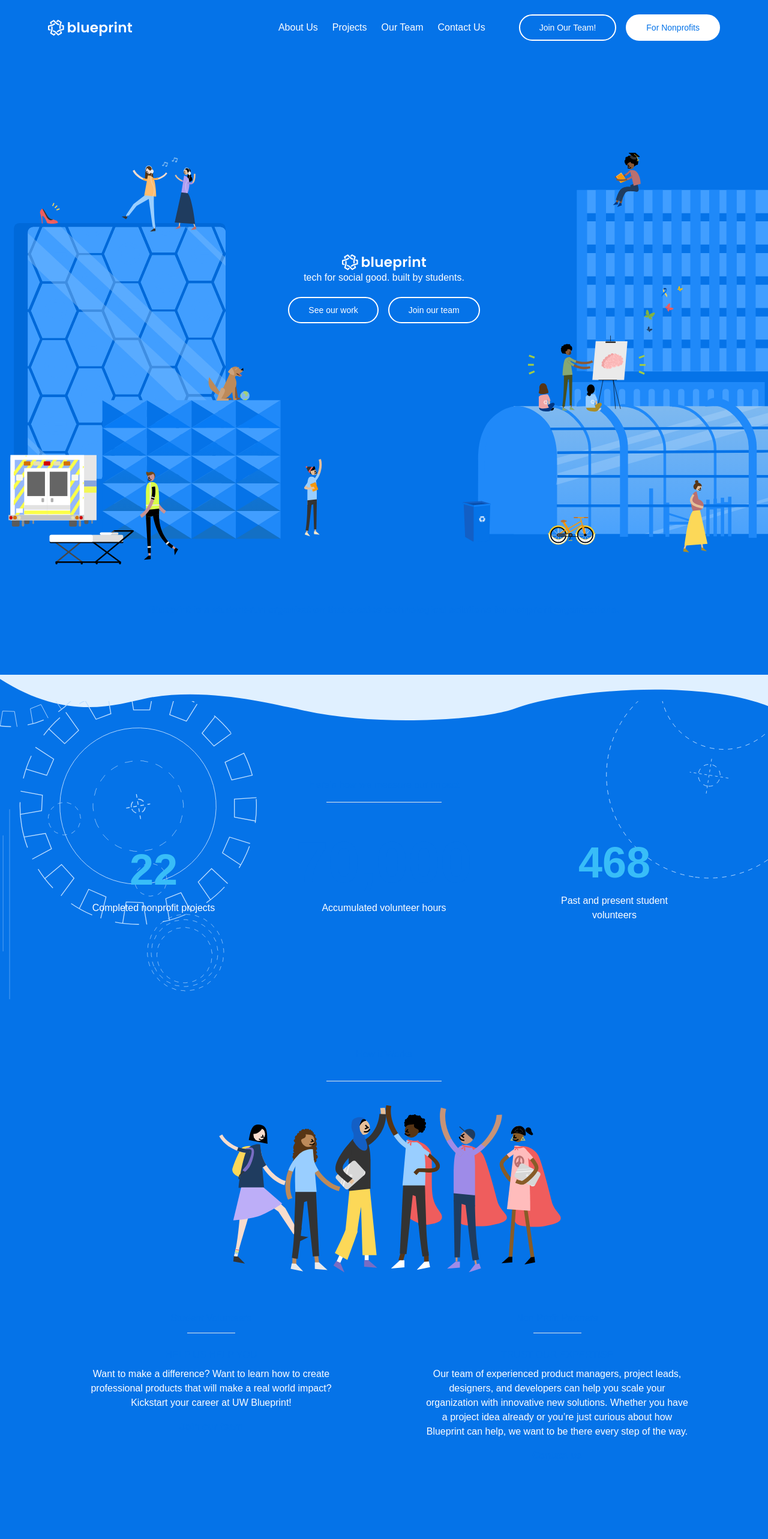
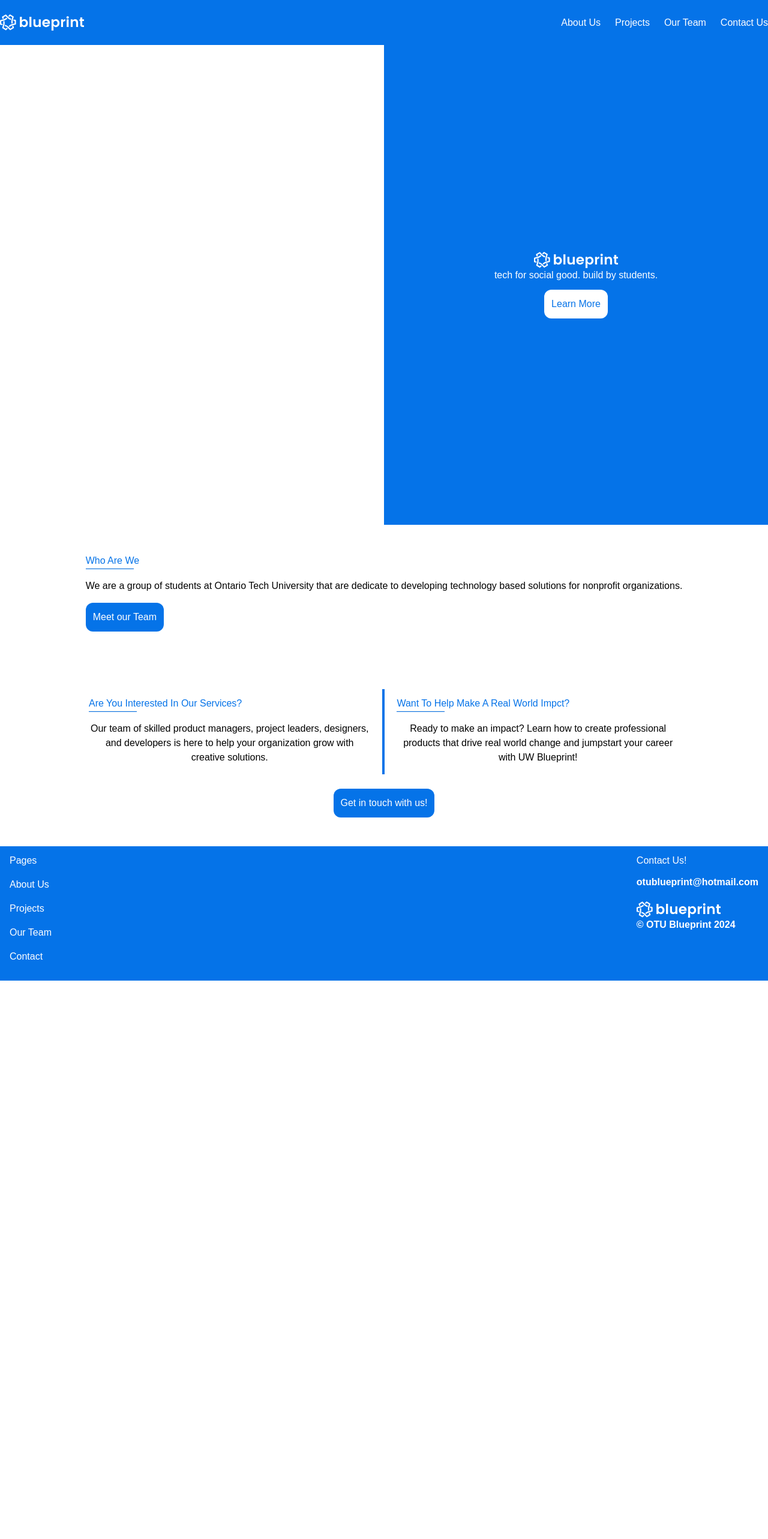
Before and after one commit to OTUBlueprint/OTUBlueprint, a Next.js app: page / in a window 1280 px wide. Shown: the top 2566 px of the page at 60% size. After the commit the page ends 1635 px from the top, so only its background shows below. Built offline with nearby package versions, Linux system fonts and the light colour scheme.

Commit message:
aaron_home_page - completed home page

```diff
--- a/src/app/components/Button.tsx
+++ b/src/app/components/Button.tsx
@@ -1,12 +1,10 @@
 export default function Button(props) {
-    const background = props.background || 'bg-blue';
-    const colour = props.colour || 'text-white';
+    const background = props.background || 'blue';
+    const colour = props.colour || 'white';
 
     return (
-        <button className={`border-white ${background} ${colour} hover:border-transparent hover:bg-sky-200
-                            hover:text-blue-100 h-auto py-2.5 text-sm px-8 border-2 border-solid
-                            rounded-full bg-transparent`}>
-            { props.text }
+        <button className={`bg-${background} text-${colour} rounded-xl p-3`}>
+            { props.children }
         </button>
     )
 }
--- a/src/app/components/NavBar.tsx
+++ b/src/app/components/NavBar.tsx
@@ -3,10 +3,10 @@
 const NavBar = () => (
     <nav className="flex items-center">
         <ul className="flex gap-6 items-center">
-            <li className="flex text-[var(--foreground)]"><Link href="/about" className="">About Us</Link></li>
-            <li className="flex text-[var(--foreground)]"><Link href="/projects" className="">Projects</Link></li>
-            <li className="flex text-[var(--foreground)]"><Link href="/team" className="">Our Team</Link></li>
-            <li className="flex text-[var(--foreground)]"><Link href="/contact" className="">Contact Us</Link></li>
+            <li className="flex text-white"><Link href="/about" className="">About Us</Link></li>
+            <li className="flex text-white"><Link href="/projects" className="">Projects</Link></li>
+            <li className="flex text-white"><Link href="/team" className="">Our Team</Link></li>
+            <li className="flex text-white"><Link href="/contact" className="">Contact Us</Link></li>
         </ul>
     </nav>
 );
--- a/src/app/globals.css
+++ b/src/app/globals.css
@@ -2,11 +2,11 @@
 @tailwind components;
 @tailwind utilities;
 
-:root {
-    --background: #0573e8; /* blue-500 */
-    --foreground: #ffffff;
-    --navbar-text-hover:
-}
+/*:root {*/
+/*    --background: #0573e8; !* blue-500 *!*/
+/*    --foreground: #ffffff;*/
+/*    --navbar-text-hover: */
+/*}*/
 
 * {
     box-sizing: border-box;
@@ -14,24 +14,13 @@
     padding: 0;
 }
 
-@media (prefers-color-scheme: dark) {
-    :root {
-        --background: #0573e8; /* blue-900 */
-        --foreground: #ffffff;
-    }
-}
+/*@media (prefers-color-scheme: dark) {*/
+/*    :root {*/
+/*        --background: #0573e8; !* blue-900 *!*/
+/*        --foreground: #ffffff;*/
+/*    }*/
+/*}*/
 
 body {
-    color: var(--foreground);
-    background: var(--background);
     font-family: Arial, Helvetica, sans-serif;
 }
-
-.content {
-    margin-left: auto;
-    margin-right: auto;
-    width: 100%;
-    max-width: 72rem;
-    padding-left: 1rem;
-    padding-right: 1rem
-}
--- a/src/app/layout/footer.tsx
+++ b/src/app/layout/footer.tsx
@@ -1,47 +1,46 @@
 import Link from "next/link";
+import Logo from "@/logos/blueprint-logo-with-text.svg";
 
 export default function Footer() {
     const date = new Date();
 
     return (
-        <footer className="w-full bg-blue md:bg-gradient-to-r md:from-blue md:to-sky-500">
-            <div className="content relative z-10 flex flex-col items-center space-y-20 mx-auto pt-14 pb-6">
-                <div className="w-full flex flex-col md:flex-row justify-between items-stretch space-y-24 md:space-y-0 md:space-x-20 mt-4">
-                    <div className="flex flex-col space-y-5">
+        <footer className="w-full bg-blue">
+            <div className="flex flex-row justify-between py-3 px-4">
+                <div>
+                    <h2 className="text-white mb-4">Pages</h2>
                     <Link href="">
-                            <h5 className="text-white">About Us</h5>
+                        <h5 className="text-white mb-4">About Us</h5>
                     </Link>
                     <Link href="">
-                            <h5 className="text-white">Projects</h5>
+                        <h5 className="text-white mb-4">Projects</h5>
                     </Link>
                     <Link href="">
-                            <h5 className="text-white">Students</h5>
+                        <h5 className="text-white mb-4">Our Team</h5>
                     </Link>
                     <Link href="">
-                            <h5 className="text-white">Join Our Team</h5>
-                        </Link>
-                        <Link href="">
-                            <h5 className="text-white">For Nonprofits</h5>
+                        <h5 className="text-white mb-4">Contact</h5>
                     </Link>
                 </div>
-                    <div className="relative flex flex-col justify-between items-start space-y-10">
-                        <img className="h-7" src="/blueprint.svg" alt="OTU Blueprint" />
-                        <div className="relative">
-                            <img className="w-80 -ml-4" src="/say-hello.svg" alt="Don't be shy, say hello" />
-                            <div className="absolute bottom-0 right-0 flex flex-col space-y-4">
-                                <Link href="mailto:">
-                                    <h5 className="text-white">Org email here</h5>
-                                </Link>
-                                <div className="flex items-center space-x-3">
-                                    {/* TODO: Social icons */}
+                <div className="w-auto h-auto">
+                    {/* TODO: Add the image */}
                 </div>
+                <div>
+                    <h2 className="text-white mb-3">Contact Us!</h2>
+                    <div className="flex flex-row gap-x-3">
+                        {/* TODO: Email Icon */}
+                        <a href="mailto:otublueprint@hotmail.com" className="text-white font-bold">otublueprint@hotmail.com</a>
                     </div>
+                    <div className="flex flex-row gap-x-3">
+                        {/* TODO: Insta and discord Icon */}
                     </div>
+                    <div className="w-auto h-auto mt-5">
+                        <Logo className="fill-white object-cover" />
                     </div>
-                </div>
-                <h5 className="text-white font-semibold">
+                    <h5 className="text-white font-semibold capitalize">
                         &copy; OTU Blueprint {date.getFullYear()}
                     </h5>
+                </div>
             </div>
         </footer>
     );
--- a/src/app/layout/header.tsx
+++ b/src/app/layout/header.tsx
@@ -1,37 +1,19 @@
 
 import Link from "next/link";
 import NavBar from "../components/NavBar";
-import Logo from "@/logos/blueprint-logo-with-text.svg"
+import Logo from "@/logos/blueprint-logo-with-text.svg";
 
 export default function Header() {
     return (
         <header className="bg-blue sticky top-0">
-            <nav className="content flex flex-wrap space-x-4 lg:space-x-0 lg:justify-between pt-5 md:pt-6 pb-2 md:pb-6 box-border">
+            <nav className="max-w-screen-2xl mx-auto flex flex-wrap space-x-4 lg:space-x-0 lg:justify-between pt-5 md:pt-6 pb-2 md:pb-6 box-border">
                 <div className="flex flex-col justify-center">
                 <Link href="/">
-                    <Logo className="fill-[var(--foreground)]" />
+                    <Logo className="fill-white" />
                 </Link>
                 </div>
                 <div className="hidden lg:flex flex-wrap space-x-7">
                     <NavBar />
-                    <div className="flex items-center space-x-6 text-sm">
-                    </div>
-                    <div className="flex space-x-4">
-                        <Link className="hover:opacity-100" href="/join">
-                            <button className="border-white bg-blue text-white hover:border-transparent hover:bg-sky-200
-                                                hover:text-blue-100 h-auto py-2.5 text-sm px-8 border-2 border-solid
-                                                rounded-full bg-transparent">
-                                Join Our Team!
-                            </button>
-                        </Link>
-                        <Link className="hover:opacity-100" href="/nonprofits">
-                            <button className="border-white bg-blue text-blue hover:border-transparent hover:bg-sky-200
-                                                hover:text-blue-100 h-auto py-2.5 text-sm px-8 border-2 border-solid
-                                                rounded-full bg-white">
-                                For Nonprofits
-                            </button>
-                        </Link>
-                    </div>
                 </div>
             </nav>
         </header>
--- a/src/app/page.tsx
+++ b/src/app/page.tsx
@@ -1,115 +1,64 @@
 import Link from "next/link";
 import Button from "@/app/components/Button";
 import {Fragment} from "react";
+import Logo from "@/logos/blueprint-logo-with-text.svg";
 
 export default function Home() {
     return (
         <Fragment>
-            <section className="w-full relative z-10 flex flex-col items-center bg-blue">
-                <div className="w-full relative mt-80 md:mt-48 lg:mt-40 -mb-16">
-                    <img className="min-h-[18rem] object-cover md:min-h-[36rem] lg:w-full"
-                         src="/hero-background.svg"
-                         alt="People supporting social good" />
-                    <div className="absolute -top-1/2 md:top-0 lg:top-1/4 left-1/2 -translate-x-1/2 flex flex-col items-center w-full">
-                        <div className="w-full flex flex-col justify-center items-center space-y-5">
-                            <div className="flex flex-col items-center">
-                                <img className="hidden md:block" src="/blueprint.svg" alt="OTU Blueprint logo" />
-                                <div className="text-white text-center">
-                                    <h4 className="font-normal">
-                                        tech for social good. built by students.
-                                    </h4>
-                                </div>
-                            </div>
-                            <div className="flex flex-col md:ml-3 lg:ml-0 space-y-2 md:flex-row md:space-x-4 md:space-y-0">
-                                <Link href="/projects" className="hover:opacity-100">
-                                    <Button text="See our work" />
-                                </Link>
-                                <Link href="/join" className="hover:opacity-100">
-                                    <Button text="Join our team" />
-                                </Link>
-                            </div>
+            <section className="w-full flex h-dvh">
+                <div className="w-1/2 flex flex-col justify-center px-12">
+                    {/* TODO: add the image */}
+                </div>
+                <div className="w-1/2 bg-blue flex flex-col justify-center items-center px-12">
+                    <div className="w-auto h-auto">
+                        <Logo className="fill-white object-cover" />
+                    </div>
+                    <p className="text-white mb-3">tech for social good. build by students.</p>
+                    <Button background="white" colour="blue">Learn More</Button>
+                </div>
+            </section>
+            <section className="flex flex-row justify-center py-12">
+                <div className="max-w-screen-lg">
+                    <h1 className="text-blue capitalize">
+                        Who are we
+                        <hr className="w-20 h-0.5 bg-blue" />
+                    </h1>
+                    <p className="my-4">
+                        We are a group of students at Ontario Tech University that are dedicate to developing technology
+                        based solutions for nonprofit organizations.
+                    </p>
+                    <Button background="blue" colour="white">Meet our Team</Button>
+                </div>
+            </section>
+            <section className="flex flex-row justify-center py-12">
+                <div className="max-w-screen-lg">
+                    <div className="flex flex-row">
+                        <div className="pt-3 px-5 border-r-2 border-blue">
+                            <h1 className="text-blue capitalize">
+                                Are you interested in our services?
+                                <hr className="w-20 h-0.5 bg-blue" />
+                            </h1>
+                            <p className="my-4 text-center">
+                                Our team of skilled product managers, project leaders, designers, and developers is here
+                                to help your organization grow with creative solutions.
+                            </p>
+                        </div>
+                        <div className="pt-3 px-5 border-l-2 border-blue">
+                            <h1 className="text-blue capitalize">
+                                Want to help make a real world impct?
+                                <hr className="w-20 h-0.5 bg-blue" />
+                            </h1>
+                            <p className="my-4 text-center">
+                                Ready to make an impact? Learn how to create professional products that drive real world
+                                change and jumpstart your career with UW Blueprint!
+                            </p>
                         </div>
                     </div>
-                </div>
-            </section>
-            <section className="bg-sky pt-36 lg:pt-32 pb-24 ld:pb-12">
-                <h3 className="w-full px-4 lg:w-3/4 mx-auto text-blue text-left md:text-center font-normal lg:font-semibold">
-                    Blueprint is a student-run organization that creates technological solutions for nonprofit organizations.
-                </h3>
-            </section>
-            <img className="w-full z-20" src="/hero-wave.svg" alt="People supporting social good" />
-            <section className="w-full relative pt-24 pb-24 md:pb-20 px-4 md:px-0 bg-top bg-cover bg-origin-border">
-                <div className="absolute -top-8 inset-x-0 bottom-0 overflow-hidden">
-                    <img className="w-full absolute -top-80" src="/impact-background.svg" alt="Impact section background" />
-                </div>
-                <div className="relative z-10 flex flex-col items-start md:items-center space-y-4">
-                    <h2 className="text-blue mb-6 md:text-center md:mb-0 w-5/6 md:w-3/4 lg:w-full">
-                        Here's how we measure our impact
-                    </h2>
-                    <hr className="hidden md:block w-48 text-blue" />
-                    <div className="w-full md:px-4 flex flex-col items-start md:flex-row md:items-center justify-between space-y-12 md:space-y-0 md:py-12 lg:px-32">
-                        <div className="flex flex-col md:items-center space-y-2 md:space-y-4 md:w-1/4">
-                            <p className="text-7xl text-sky-400 font-semibold">22</p>
-                            <h6 className="md:text-center">Completed nonprofit projects</h6>
-                        </div>
-                        <div className="flex flex-col md:items-center space-y-2 md:space-y-4 md:-translate-y-3">
-                            <p className="text-7xl md:text-8xl text-blue font-semibold">
-                                70,000
-                            </p>
-                            <h6 className="md:text-center">
-                                Accumulated volunteer hours
-                            </h6>
-                        </div>
-                        <div className="flex flex-col md:items-center space-y-2 md:space-y-4 md:w-1/4">
-                            <p className="text-7xl text-sky-400 font-semibold">
-                                468
-                            </p>
-                            <h6 className="md:text-center">
-                                Past and present student volunteers
-                            </h6>
-                        </div>
+                    <div className="flex justify-center mt-6">
+                        <Button background="blue" colour="white">Get in touch with us!</Button>
                     </div>
                 </div>
-            </section>
-            <section className="w-full px-4 relative z-10 flex flex-col items-start md:items-center pt-20 pb-28 md:pb-0 bg-sky md:bg-how-it-works md:bg-top md:bg-cover">
-                <h2 className="text-blue">How it Works</h2>
-                <hr className="w-48 my-8 text-blue hidden md:block" />
-                <img className="hidden md:block" src="/high-five.svg" alt="People giving a high five" />
-                <div className="max-w-5xl flex flex-col mt-10 md:mt-16 space-y-16 md:space-y-0 md:flex-row md:divide-x md:divide-blue">
-                    <div className="flex flex-col items-start md:text-center md:items-center md:pr-8 lg:pr-16 md:w-1/2">
-                        <h3 className="text-blue mb-3 md:mb-0">
-                            Student Volunteers
-                        </h3>
-                        <hr className="w-20 mt-3 mb-6 text-blue hidden md:block" />
-                        <h6 className="text-blue uppercase mb-2">Help us help you</h6>
-                        <p className="mb-4 md:text-center">
-                            Want to make a difference? Want to learn how to create professional products that will make
-                            a real world impact? Kickstart your career at UW Blueprint!
-                        </p>
-                        <Link href="" className="flex space-x-2 text-blue text-base font-extrabold">
-                            <span>Join our team</span>
-                        </Link>
-                    </div>
-                    <div className="flex flex-col items-start md:text-center md:items-center md:pl-8 lg:pl-16 md:w-1/2">
-                        <h3 className="text-blue mb-3 md:mb-0">
-                            Non Profit Partners
-                        </h3>
-                        <hr className="w-20 mt-3 mb-6 text-blue hidden md:block" />
-                        <h6 className="text-blue uppercase mb-2">Trust our expertise</h6>
-                        <p className="mb-4 md:text-center">
-                            Our team of experienced product managers, project leads, designers, and developers can help
-                            you scale your organization with innovative new solutions. Whether you have a project idea
-                            already or you’re just curious about how Blueprint can help, we want to be there every step
-                            of the way.
-                        </p>
-                        <Link href="" className="flex space-x-2 text-blue text-base font-extrabold">
-                            <span>Contact us</span>
-                        </Link>
-                    </div>
-                </div>
-            </section>
-            <section className="py-24 px-4 w-full relative flex justify-center items-center">
-                {/*  TODO: ADD VIDEO EMBED HERE  */}
             </section>
         </Fragment>
     );
```
Lines whose indentation alone changed are shown as unchanged.
